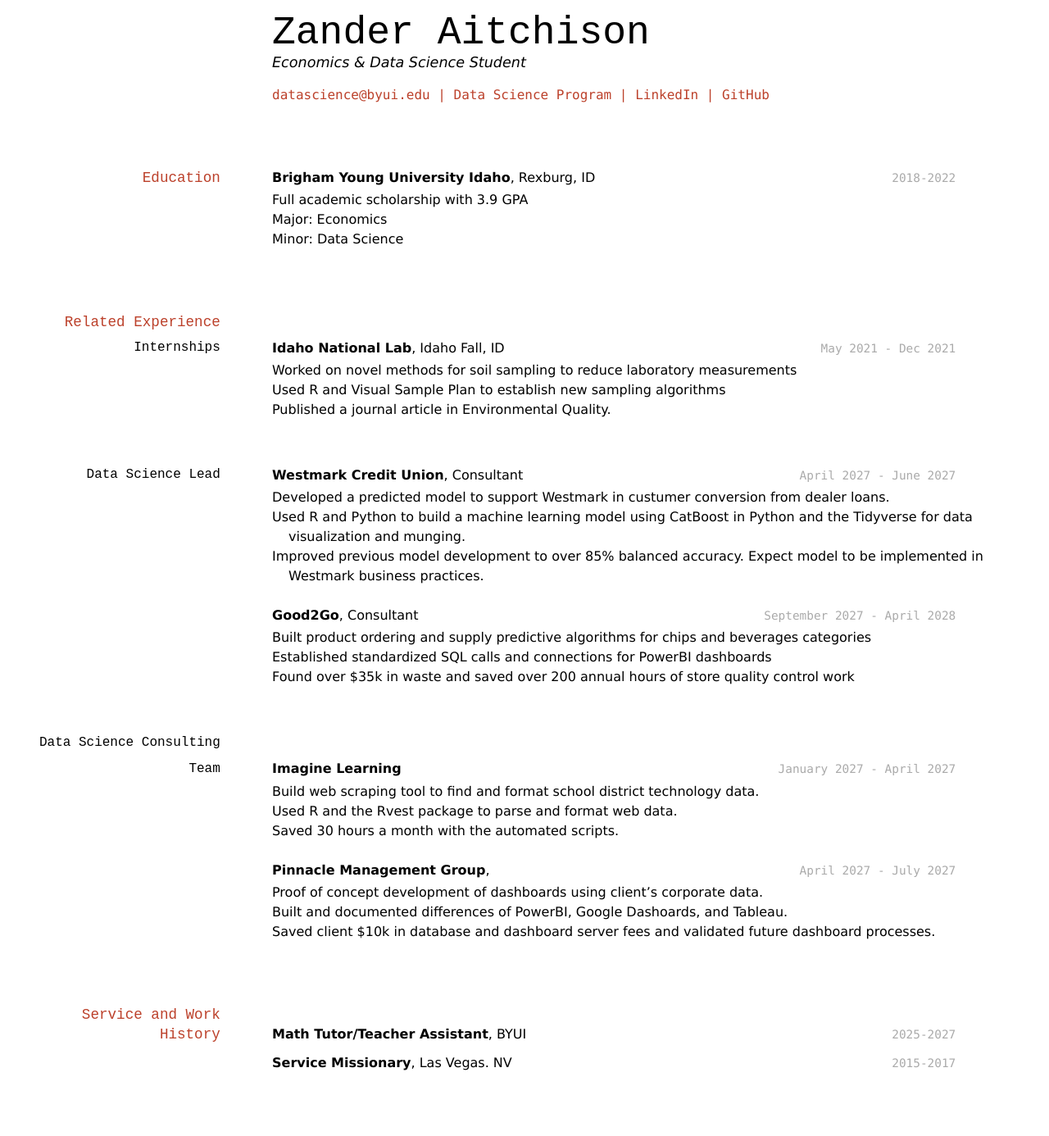
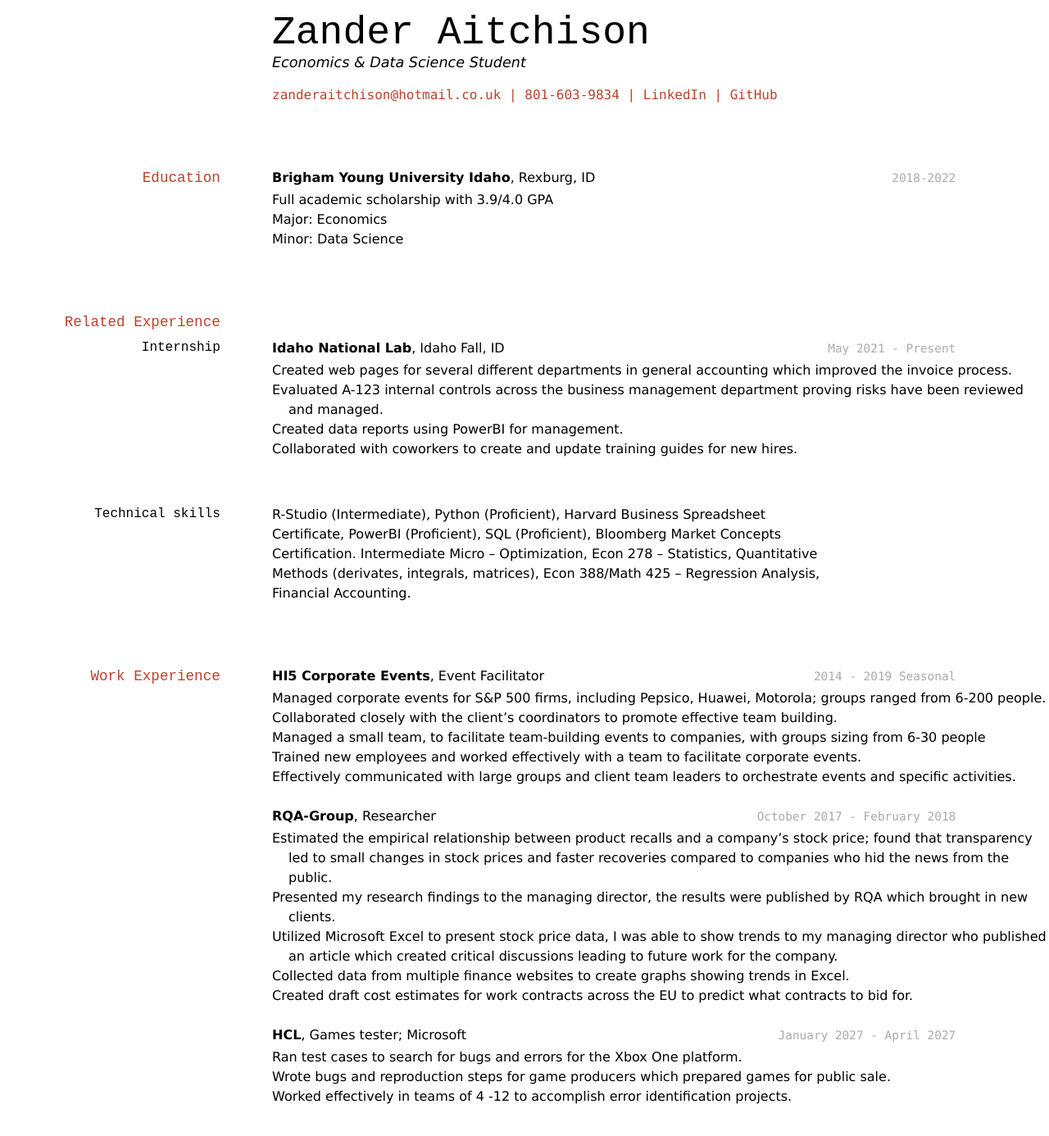
Before and after one commit to ZanderAitchison/AitchisonResume, a Jekyll site: the page built from docs/index.md, in a window 1280 px wide and 1400 px high. Shown: the top 1386 px of the window at 82% size. Built offline with Jekyll 4.4.1, drawn with Linux system fonts in a browser that asks for light colours.

Commit message:
resume updated

```diff
--- a/docs/index.md
+++ b/docs/index.md
@@ -6,10 +6,10 @@ title: Zander Aitchison's Resume
 Economics & Data Science Student
 
 <div id="webaddress">
-<a href="datascience@byui.edu">datascience@byui.edu</a>
-| <a href="https://byuidatascience.github.io/development.html">Data Science Program</a>
-| <a href="https://www.linkedin.com/groups/13537407/">LinkedIn</a>
-| <a href="https://github.com/byuids-resumes">GitHub</a>
+<a href="zanderaitchison@hotmail.co.uk">zanderaitchison@hotmail.co.uk</a>
+| <a href="">801-603-9834</a>
+| <a href="www.linkedin.com/in/zander-aitchison">LinkedIn</a>
+| <a href="https://github.com/ZanderAitchison">GitHub</a>
 </div>
 
 <!-- https://www.monique.tech/the-art-of-markdown -->
@@ -19,58 +19,58 @@ Economics & Data Science Student
 `2018-2022`
 __Brigham Young University Idaho__, Rexburg, ID
 
-- Full academic scholarship with 3.9 GPA
+- Full academic scholarship with 3.9/4.0 GPA
 - Major: Economics
 - Minor: Data Science
 
 
 ## Related Experience
 
-### Internships
+### Internship
 
-`May 2021 - Dec 2021`
+`May 2021 - Present`
 __Idaho National Lab__, Idaho Fall, ID
 
-- Worked on novel methods for soil sampling to reduce laboratory measurements
-- Used R and Visual Sample Plan to establish new sampling algorithms
-- Published a journal article in Environmental Quality.
+- Created web pages for several different departments in general accounting which improved the invoice process.
+- Evaluated A-123 internal controls across the business management department proving risks have been reviewed and managed.
+- Created data reports using PowerBI for management.
+- Collaborated with coworkers to create and update training guides for new hires.
 
-### Data Science Lead
+### Technical skills
+R-Studio (Intermediate), Python (Proficient), Harvard Business Spreadsheet Certificate, PowerBI (Proficient), SQL (Proficient), Bloomberg Market Concepts Certification.
+Intermediate Micro – Optimization, Econ 278 – Statistics, Quantitative Methods (derivates, integrals, matrices), Econ 388/Math 425 – Regression Analysis, Financial Accounting.
 
-`April 2027 - June 2027`
-__Westmark Credit Union__, Consultant
+## Work Experience
 
-- Developed a predicted model to support Westmark in custumer conversion from dealer loans.
-- Used R and Python to build a machine learning model using CatBoost in Python and the Tidyverse for data visualization and munging.
-- Improved previous model development to over 85% balanced accuracy. Expect model to be implemented in Westmark business practices.
+`2014 - 2019 Seasonal`
+__HI5 Corporate Events__, Event Facilitator
 
-`September 2027 - April 2028`
-__Good2Go__, Consultant
+- Managed corporate events for S&P 500 firms, including Pepsico, Huawei, Motorola; groups ranged from 6-200 people.
+- Collaborated closely with the client’s coordinators to promote effective team building.
+- Managed a small team, to facilitate team-building events to companies, with groups sizing from 6-30 people
+- Trained new employees and worked effectively with a team to facilitate corporate events.
+- Effectively communicated with large groups and client team leaders to orchestrate events and specific activities.
 
-- Built product ordering and supply predictive algorithms for chips and beverages categories
-- Established standardized SQL calls and connections for PowerBI dashboards
-- Found over $35k in waste and saved over 200 annual hours of store quality control work
+`October 2017 - February 2018`
+__RQA-Group__, Researcher
 
-### Data Science Consulting Team
+- Estimated the empirical relationship between product recalls and a company’s stock price; found that transparency led to small changes in stock prices and faster recoveries compared to companies who hid the news from the public.
+- Presented my research findings to the managing director, the results were published by RQA which brought in new clients.
+- Utilized Microsoft Excel to present stock price data, I was able to show trends to my managing director who published an article which created critical discussions leading to future work for the company.
+- Collected data from multiple finance websites to create graphs showing trends in Excel.
+- Created draft cost estimates for work contracts across the EU to predict what contracts to bid for.
 
 `January 2027 - April 2027`
-__Imagine Learning__
+__HCL__, Games tester; Microsoft
 
-- Build web scraping tool to find and format school district technology data.
-- Used R and the Rvest package to parse and format web data.
-- Saved 30 hours a month with the automated scripts.
-
-`April 2027 - July 2027`
-__Pinnacle Management Group__,
-
-- Proof of concept development of dashboards using client's corporate data.
-- Built and documented differences of PowerBI, Google Dashoards, and Tableau.
-- Saved client $10k in database and dashboard server fees and validated future dashboard processes.
+- Ran test cases to search for bugs and errors for the Xbox One platform.
+- Wrote bugs and reproduction steps for game producers which prepared games for public sale.
+- Worked effectively in teams of 4 -12 to accomplish error identification projects.
 
 
-## Service and Work History
+### Service and Work History
 
-`2025-2027`
+`2019-2021`
 __Math Tutor/Teacher Assistant__, BYUI
 
 
```
